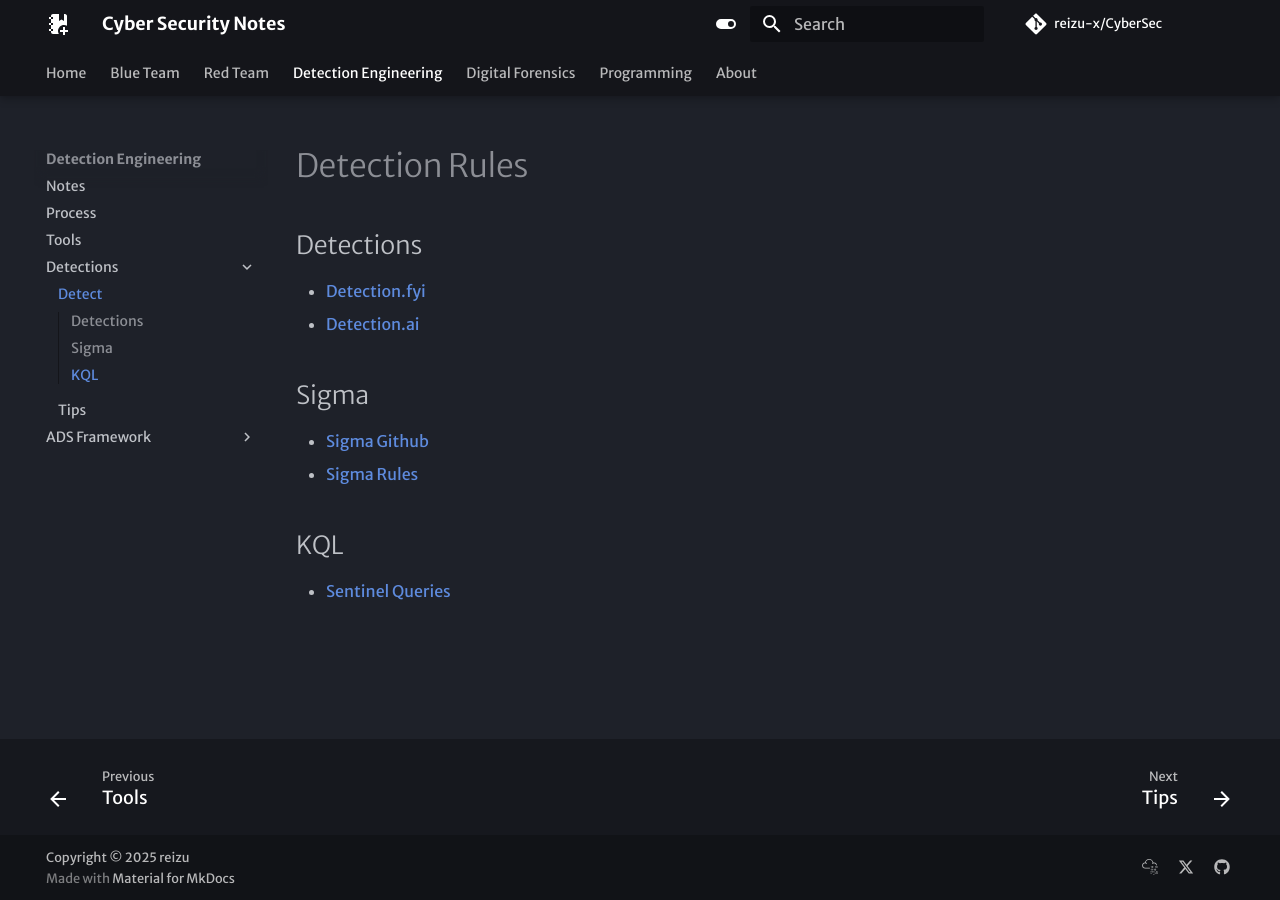
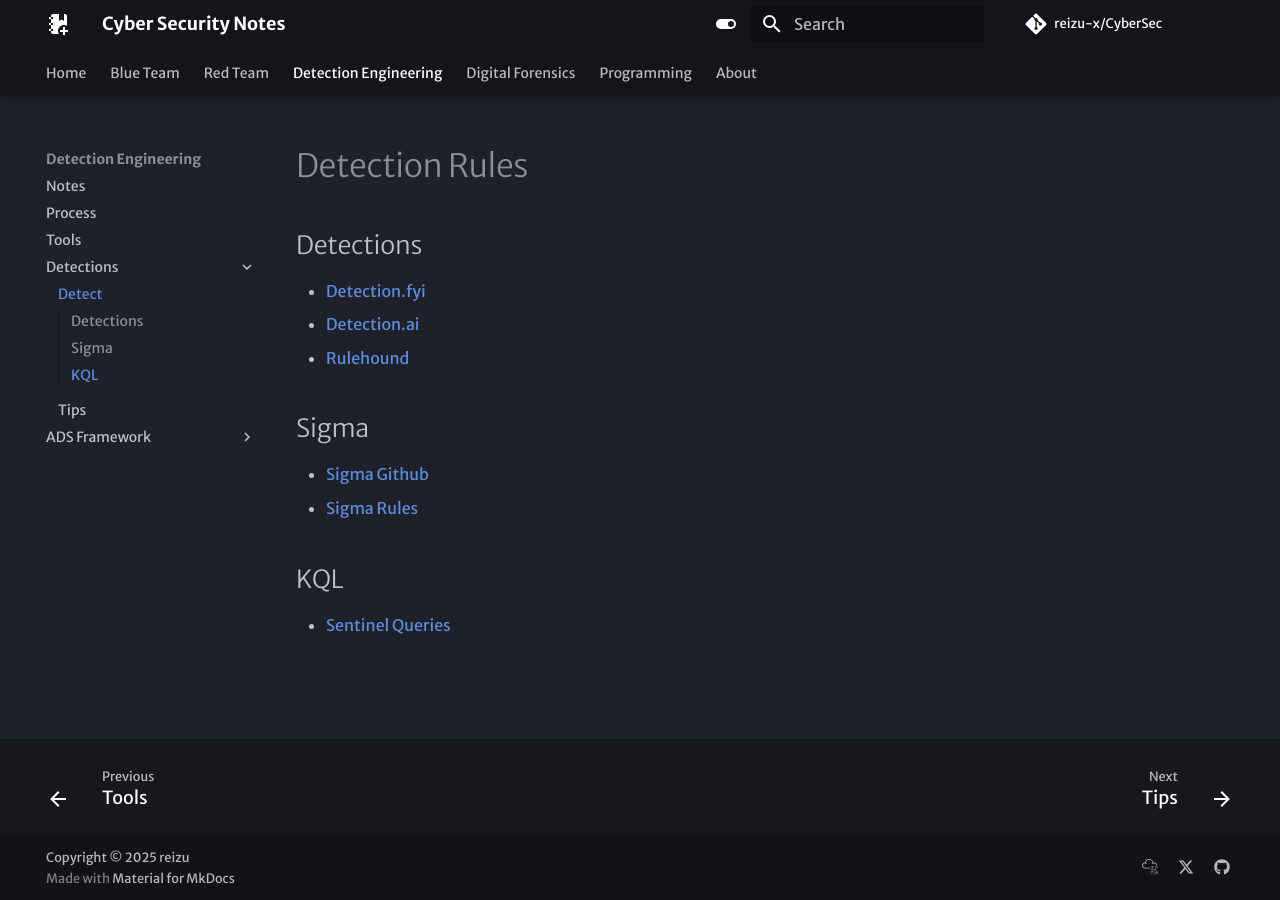
Before and after one commit to reizu-x/CyberSec, an MkDocs documentation site: the page built from docs/Detection Engineering/detection.md, in a window 1280 px wide. Built offline with MkDocs 1.6.1 and Material for MkDocs 9.7.7, drawn with Linux system fonts in a browser that asks for light colours; some web fonts are replaced; comment, search, counter and statistics services are not loaded.

Commit message:
Add Rulehound link to detection.md

```diff
--- a/docs/Detection Engineering/detection.md
+++ b/docs/Detection Engineering/detection.md
@@ -4,6 +4,7 @@
 
 - [Detection.fyi](https://detection.fyi/)
 - [Detection.ai](https://detections.ai/)
+- [Rulehound](https://rulehound.com/rules)
 
 ## Sigma
 
```
